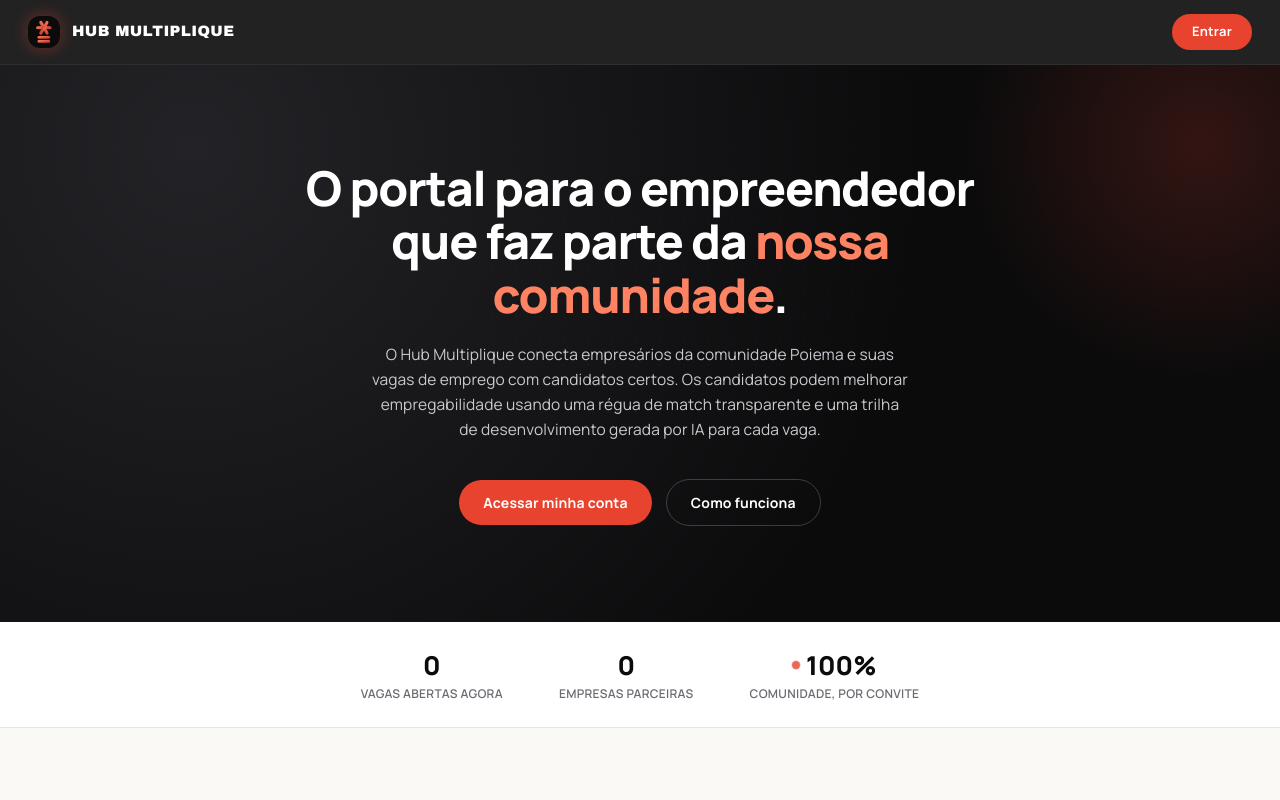
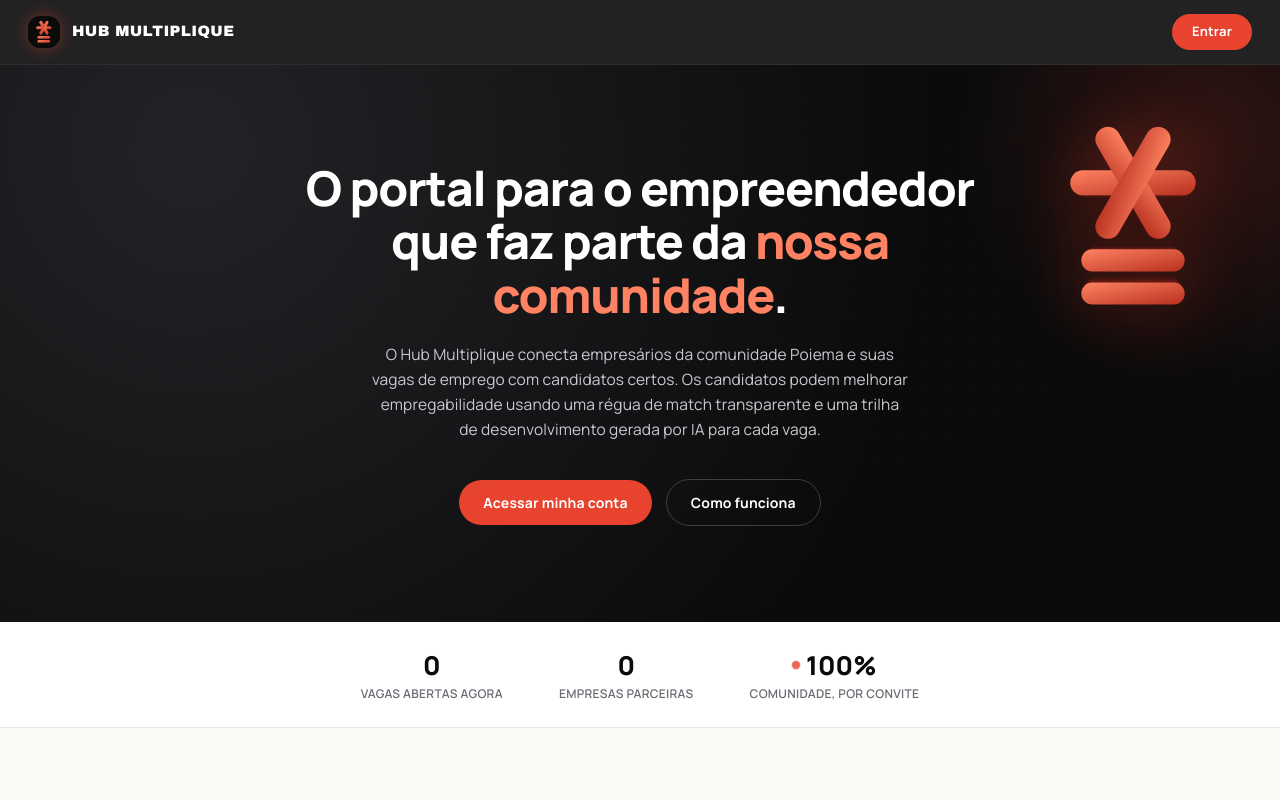
Before and after one commit to Dsguedes0/HUB-Multiplique-web-, a Next.js app: page / in a window 1280 px wide. Shown: the top 800 px of the page. Built offline with nearby package versions, Linux system fonts and the light colour scheme; no server answers.

Commit message:
Adiciona logo 3D flutuante no hero da home
Marca do Hub em destaque no canto do hero: três camadas de SVG
empilhadas em Z simulam extrusão, com glow vermelho e leve tilt 3D
que segue o cursor. Visível só em telas grandes, estática se
prefers-reduced-motion estiver ativo.

```diff
--- a/src/app/globals.css
+++ b/src/app/globals.css
@@ -83,6 +83,26 @@ select {
   animation: hub-soft-pulse 2.4s ease-in-out infinite;
 }
 
+@keyframes hub-float {
+  0%,
+  100% {
+    transform: translateY(0);
+  }
+  50% {
+    transform: translateY(-10px);
+  }
+}
+
+.hub-float {
+  animation: hub-float 5s ease-in-out infinite;
+}
+
+@media (prefers-reduced-motion: reduce) {
+  .hub-float {
+    animation: none;
+  }
+}
+
 /* Subtle dot-grid backdrop used behind hero copy — brand red only, very low opacity. */
 .hub-dot-grid {
   background-image: radial-gradient(rgba(232, 67, 46, 0.5) 1px, transparent 1px);
--- a/src/app/page.tsx
+++ b/src/app/page.tsx
@@ -6,6 +6,7 @@ import { roleHome } from "@/lib/roles";
 import { Reveal } from "@/components/Reveal";
 import { AnimatedCounter } from "@/components/AnimatedCounter";
 import { ScrollProgress } from "@/components/ScrollProgress";
+import { HeroLogoMark3D } from "@/components/HeroLogoMark3D";
 
 // Sem isso o Next pode cachear "/" como estático, servindo contadores desatualizados.
 export const dynamic = "force-dynamic";
@@ -110,6 +111,7 @@ function LandingPage({ vagasCount, empresasCount }: { vagasCount: number; empres
           className="pointer-events-none absolute -right-40 -top-40 h-[480px] w-[480px] rounded-full"
           style={{ background: "radial-gradient(circle, rgba(232,67,46,.18), transparent 70%)" }}
         />
+        <HeroLogoMark3D />
         <div className="anim-in relative z-10 mx-auto max-w-[720px] text-center">
           <h1 className="mb-5 text-[clamp(30px,4.6vw,48px)] font-extrabold leading-[1.12] tracking-tight">
             O portal para o empreendedor que faz parte da <span className="text-hub-red-light">nossa comunidade</span>.
--- /dev/null
+++ b/src/components/HeroLogoMark3D.tsx
@@ -0,0 +1,90 @@
+"use client";
+
+import { useEffect, useRef } from "react";
+import { Spark } from "./Logo";
+
+const MAX_TILT = 14; // degrees, either axis
+const EASE = 0.06; // pointer-follow smoothing — lower = lazier, more "premium" feel
+
+/**
+ * Big floating spark mark for the hero background. Fakes 3D via three stacked
+ * SVG layers (dark → mid → gradient) offset on the Z axis, plus a soft idle
+ * float and a subtle tilt that follows the cursor anywhere on the page.
+ * Decorative only — hidden from screen readers, no pointer events, and it
+ * goes fully static under prefers-reduced-motion.
+ */
+export function HeroLogoMark3D() {
+  const wrapperRef = useRef<HTMLDivElement>(null);
+  const tiltRef = useRef<HTMLDivElement>(null);
+  const rafRef = useRef<number | null>(null);
+  const target = useRef({ x: 0, y: 0 });
+  const current = useRef({ x: 0, y: 0 });
+
+  useEffect(() => {
+    if (window.matchMedia("(prefers-reduced-motion: reduce)").matches) return;
+
+    const onPointerMove = (e: PointerEvent) => {
+      const nx = (e.clientX / window.innerWidth) * 2 - 1;
+      const ny = (e.clientY / window.innerHeight) * 2 - 1;
+      target.current = { x: Math.max(-1, Math.min(1, nx)), y: Math.max(-1, Math.min(1, ny)) };
+    };
+
+    const animate = () => {
+      current.current.x += (target.current.x - current.current.x) * EASE;
+      current.current.y += (target.current.y - current.current.y) * EASE;
+      const el = tiltRef.current;
+      if (el) {
+        const rx = (-current.current.y * MAX_TILT).toFixed(2);
+        const ry = (current.current.x * MAX_TILT).toFixed(2);
+        el.style.transform = `rotateX(${rx}deg) rotateY(${ry}deg)`;
+      }
+      rafRef.current = requestAnimationFrame(animate);
+    };
+
+    window.addEventListener("pointermove", onPointerMove, { passive: true });
+    rafRef.current = requestAnimationFrame(animate);
+
+    return () => {
+      window.removeEventListener("pointermove", onPointerMove);
+      if (rafRef.current) cancelAnimationFrame(rafRef.current);
+    };
+  }, []);
+
+  return (
+    <div
+      ref={wrapperRef}
+      aria-hidden="true"
+      className="hub-float pointer-events-none absolute right-[4%] top-[10%] hidden h-[clamp(150px,15vw,220px)] w-[clamp(150px,15vw,220px)] lg:block"
+      style={{ perspective: "700px" }}
+    >
+      <div
+        ref={tiltRef}
+        className="relative h-full w-full"
+        style={{ transformStyle: "preserve-3d", transition: "transform 0.1s linear" }}
+      >
+        <div
+          className="absolute inset-0 scale-[.94] opacity-30"
+          style={{ transform: "translateZ(-26px)" }}
+        >
+          <Spark gradId="hero3d-back" fill="#5a1810" />
+        </div>
+        <div
+          className="absolute inset-0 scale-[.97] opacity-55"
+          style={{ transform: "translateZ(-13px)" }}
+        >
+          <Spark gradId="hero3d-mid" fill="#8a2418" />
+        </div>
+        <div
+          className="absolute inset-0"
+          style={{
+            transform: "translateZ(0)",
+            filter:
+              "drop-shadow(0 22px 30px rgba(0,0,0,.5)) drop-shadow(0 0 26px rgba(232,67,46,.35))",
+          }}
+        >
+          <Spark gradId="hero3d-front" />
+        </div>
+      </div>
+    </div>
+  );
+}
--- a/src/components/Logo.tsx
+++ b/src/components/Logo.tsx
@@ -1,4 +1,6 @@
-function Spark({ gradId }: { gradId: string }) {
+/** The three-bar "spark" glyph. Pass `fill` to render a flat tone instead of the default gradient — used to fake extrusion layers in HeroLogoMark3D. */
+export function Spark({ gradId, fill }: { gradId: string; fill?: string }) {
+  const f = fill ?? `url(#${gradId})`;
   return (
     <svg viewBox="0 0 44 52" className="h-full w-full">
       <defs>
@@ -8,28 +10,12 @@ function Spark({ gradId }: { gradId: string }) {
         </linearGradient>
       </defs>
       <g transform="translate(22,17)">
-        <rect x="-17" y="-3.4" width="34" height="6.8" rx="3.4" fill={`url(#${gradId})`} />
-        <rect
-          x="-17"
-          y="-3.4"
-          width="34"
-          height="6.8"
-          rx="3.4"
-          fill={`url(#${gradId})`}
-          transform="rotate(60)"
-        />
-        <rect
-          x="-17"
-          y="-3.4"
-          width="34"
-          height="6.8"
-          rx="3.4"
-          fill={`url(#${gradId})`}
-          transform="rotate(120)"
-        />
+        <rect x="-17" y="-3.4" width="34" height="6.8" rx="3.4" fill={f} />
+        <rect x="-17" y="-3.4" width="34" height="6.8" rx="3.4" fill={f} transform="rotate(60)" />
+        <rect x="-17" y="-3.4" width="34" height="6.8" rx="3.4" fill={f} transform="rotate(120)" />
       </g>
-      <rect x="8" y="35" width="28" height="6" rx="3" fill={`url(#${gradId})`} />
-      <rect x="8" y="44" width="28" height="6" rx="3" fill={`url(#${gradId})`} />
+      <rect x="8" y="35" width="28" height="6" rx="3" fill={f} />
+      <rect x="8" y="44" width="28" height="6" rx="3" fill={f} />
     </svg>
   );
 }
```
